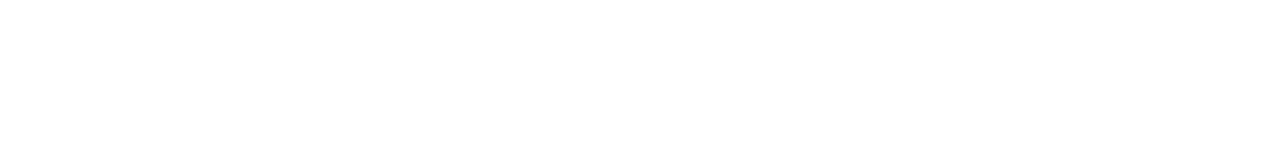
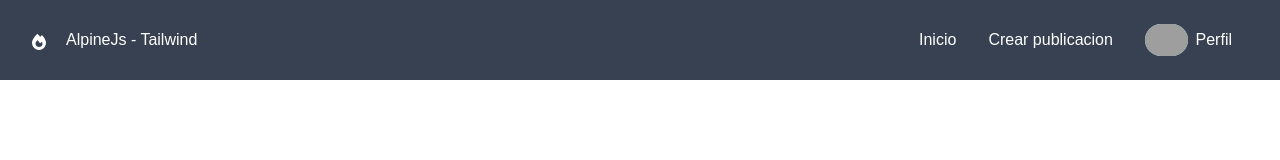
Before and after one commit to luisEduardoDev-gcol/AlpineJSAndTailwind, a plain HTML site: page index.html in a window 1280 px wide. Drawn offline with nearby package versions, Linux system fonts and the light colour scheme; grey boxes are pictures that could not be loaded.

Commit message:
Mejoramiento del header con tailwind

```diff
--- /dev/null
+++ b/css/estilos.css
@@ -0,0 +1,3 @@
+body {
+    font-family: 'Poppins', sans-serif;
+}
--- a/index.html
+++ b/index.html
@@ -5,11 +5,30 @@
     <meta name="viewport" content="width=device-width, initial-scale=1.0">
     <title>WEB</title>
     <script src="https://cdn.tailwindcss.com"></script>
+    <link rel="stylesheet" href="https://cdnjs.cloudflare.com/ajax/libs/font-awesome/6.6.0/css/all.min.css" integrity="sha512-Kc323vGBEqzTmouAECnVceyQqyqdsSiqLQISBL29aUW4U/M7pSPA/gEUZQqv1cwx4OnYxTxve5UMg5GT6L4JJg==" crossorigin="anonymous" referrerpolicy="no-referrer" />
+    <link rel="stylesheet" href="css/estilos.css">
 </head>
 <body>
 
-    <header class="flex items-center">
-
+    <header class="flex items-center justify-between px-8 bg-gray-700 h-20 text-white">
+        <logo>
+            <a class="flex items-center gap-1" href="">
+                <i class="fa-solid fa-fire mt-1"></i>
+                <span class="px-4">AlpineJs - Tailwind</span>
+            </a>
+        </logo>
+        <nav>
+            <ul class="flex items-center navitems">
+                <li><a class="p-4 hover:bg-gray-400 rounded-lg" href="">Inicio</a></li>
+                <li><a class="p-4 hover:bg-gray-400 rounded-lg" href="">Crear publicacion</a></li>
+                <li>
+                    <a class="p-4 hover:bg-gray-400 rounded-lg flex items-center gap-2" href="">
+                        <img class="h-8 rounded-full object-cover bg-teal-200" src="https://img.icons8.com/doodle/96/bart-simpson.png" alt="bart-simpson"/>
+                        Perfil
+                    </a>
+                </li>
+            </ul>
+        </nav>
     </header>
 
 </body>
```
